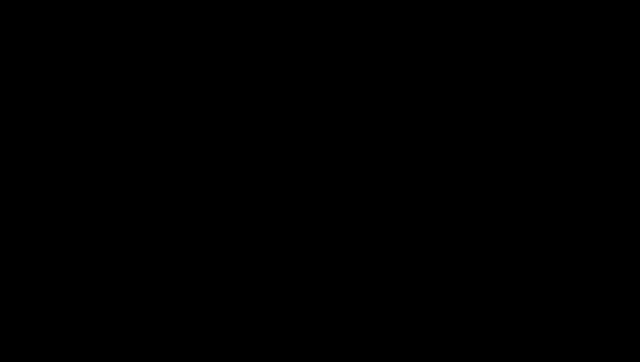
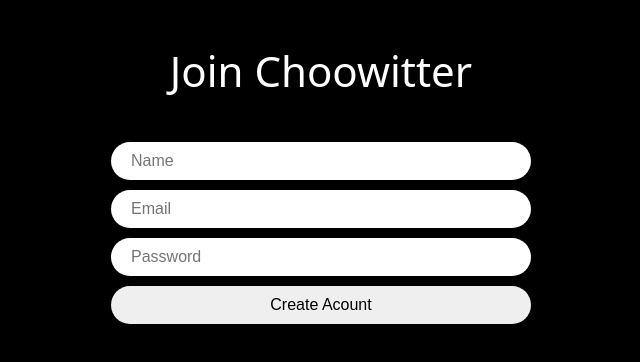
Before and after one commit to Choozii/Choowitter, a React (Vite) app: page /create-account in a window 1280 px wide. Shown: the top 362 px of the page, without its empty margins (319-959 px from the left). Built offline with nearby package versions, Linux system fonts and the light colour scheme.

Commit message:
feat: 회원 가입 기능 추가

```diff
--- a/package.json
+++ b/package.json
@@ -11,6 +11,7 @@
   },
   "dependencies": {
     "@types/styled-components": "^5.1.34",
+    "firebase": "^10.1.0",
     "react": "^18.2.0",
     "react-dom": "^18.2.0",
     "react-router-dom": "^6.14.2",
--- a/src/App.tsx
+++ b/src/App.tsx
@@ -3,10 +3,19 @@
 import Home from "./routes/home";
 import Profile from "./routes/profile";
 import Login from "./routes/login";
-import CreateAccount from "./routes/createAccount";
+import LoadingScreen from "./components/loading-screen";
+import CreateAccount from "./routes/create-account";
 import { createGlobalStyle } from "styled-components";
 import reset from "styled-reset";
+import { useEffect, useState } from "react";
+import { auth } from "./firebase";
+import styled from "styled-components";
 
+const Wrapper = styled.div`
+  height: 100vh;
+  display: flex;
+  justify-content: center;
+`;
 const router = createBrowserRouter([
   {
     path: "/",
@@ -45,11 +54,22 @@
 }
 `;
 function App() {
+  const [isLoading, setIsLoading] = useState(true);
+
+  const init = async () => {
+    await auth.authStateReady();
+    setIsLoading(false);
+  };
+
+  useEffect(() => {
+    init();
+  }, []);
+
   return (
-    <>
+    <Wrapper>
       <GlobalStyles />
-      <RouterProvider router={router} />
-    </>
+      {isLoading ? <LoadingScreen /> : <RouterProvider router={router} />}
+    </Wrapper>
   );
 }
 
--- a/src/components/layout.tsx
+++ b/src/components/layout.tsx
@@ -1,6 +1,6 @@
 import { Outlet } from "react-router-dom";
 
-const layout = () => {
+const Layout = () => {
   return (
     <>
       <Outlet />
@@ -8,4 +8,4 @@
   );
 };
 
-export default layout;
+export default Layout;
--- /dev/null
+++ b/src/components/loading-screen.tsx
@@ -0,0 +1,22 @@
+import { styled } from "styled-components";
+
+const Wrapper = styled.div`
+  height: 100vh;
+  display: flex;
+  justify-content: center;
+  align-items: center;
+`;
+
+const Text = styled.span`
+  font-size: 24px;
+`;
+
+const LoadingScreen = () => {
+  return (
+    <Wrapper>
+      <Text>Loading....</Text>
+    </Wrapper>
+  );
+};
+
+export default LoadingScreen;
--- /dev/null
+++ b/src/firebase.ts
@@ -0,0 +1,15 @@
+import { initializeApp } from "firebase/app";
+import { getAuth } from "firebase/auth";
+
+const firebaseConfig = {
+  apiKey: "AIzaSyACBmEJqRujJMzR-cShBmduiTeQxTgVk1I",
+  authDomain: "choowitter-40cad.firebaseapp.com",
+  projectId: "choowitter-40cad",
+  storageBucket: "choowitter-40cad.appspot.com",
+  messagingSenderId: "401281933255",
+  appId: "1:401281933255:web:a824bdbf66acc13dd843e2",
+};
+
+const app = initializeApp(firebaseConfig);
+
+export const auth = getAuth(app);
--- /dev/null
+++ b/src/routes/create-account.tsx
@@ -0,0 +1,128 @@
+import styled from "styled-components";
+import { useState } from "react";
+import { createUserWithEmailAndPassword, updateProfile } from "firebase/auth";
+import { auth } from "../firebase";
+import { useNavigate } from "react-router-dom";
+
+const Wapper = styled.div`
+  height: 100%;
+  display: flex;
+  flex-direction: column;
+  align-items: center;
+  width: 420px;
+  padding: 50px 0px;
+`;
+
+const Form = styled.form`
+  margin-top: 50px;
+  margin-bottom: 10px;
+  display: flex;
+  flex-direction: column;
+  gap: 10px;
+  width: 100%;
+`;
+
+const Input = styled.input`
+  padding: 10px 20px;
+  border-radius: 50px;
+  border: none;
+  width: 100%;
+  font-size: 16px;
+
+  &[type="submit"] {
+    cursor: pointer;
+    &:hover {
+      opacity: 0.8;
+    }
+  }
+`;
+
+const Title = styled.h1`
+  font-size: 42px;
+`;
+
+const Error = styled.span`
+font-weight : 600,
+color : tomato;`;
+
+const CreateAccount = () => {
+  const navigate = useNavigate();
+  const [isLoading, setIsLoading] = useState(false);
+  const [name, setName] = useState("");
+  const [email, setEmail] = useState("");
+  const [error, setError] = useState("");
+  const [password, setPassword] = useState("");
+
+  const onChange = (e: React.ChangeEvent<HTMLInputElement>) => {
+    const {
+      target: { name, value },
+    } = e;
+
+    if (name === "name") {
+      setName(value);
+    } else if (name === "email") {
+      setEmail(value);
+    } else if (name === "password") {
+      setPassword(value);
+    }
+  };
+
+  const onSubmit = async (e: React.FormEvent<HTMLFormElement>) => {
+    e.preventDefault();
+
+    try {
+      setIsLoading(true);
+
+      if (isLoading || name === "" || email === "" || password === "") {
+        return;
+      }
+      const credentials = await createUserWithEmailAndPassword(
+        auth,
+        email,
+        password,
+      );
+      await updateProfile(credentials.user, { displayName: name });
+      navigate("/");
+    } catch (e) {
+      setError("");
+    } finally {
+      setIsLoading(false);
+    }
+  };
+
+  return (
+    <Wapper>
+      <Title>Join Choowitter</Title>
+      <Form onSubmit={onSubmit}>
+        <Input
+          onChange={onChange}
+          name="name"
+          placeholder="Name"
+          type="text"
+          required
+        />
+        <Input
+          onChange={onChange}
+          name="email"
+          placeholder="Email"
+          type="email"
+          required
+        />
+        <Input
+          onChange={onChange}
+          name="password"
+          placeholder="Password"
+          type="password"
+          required
+        />
+        <Input
+          type="submit"
+          value={isLoading ? "Loading..." : "Create Acount"}
+        />
+      </Form>
+      {error ? <Error>{error}</Error> : null}
+    </Wapper>
+  );
+};
+
+export default CreateAccount;
--- a/src/routes/createAccount.tsx
+++ /dev/null
@@ -1,5 +0,0 @@
-const createAccount = () => {
-  return <div></div>;
-};
-
-export default createAccount;
--- a/src/routes/home.tsx
+++ b/src/routes/home.tsx
@@ -1,5 +1,5 @@
-const home = () => {
+const Home = () => {
   return <div>home</div>;
 };
 
-export default home;
+export default Home;
--- a/src/routes/login.tsx
+++ b/src/routes/login.tsx
@@ -1,5 +1,5 @@
-const login = () => {
+const Login = () => {
   return <div>login</div>;
 };
 
-export default login;
+export default Login;
--- a/src/routes/profile.tsx
+++ b/src/routes/profile.tsx
@@ -1,5 +1,5 @@
-const profile = () => {
+const Profile = () => {
   return <div>profile</div>;
 };
 
-export default profile;
+export default Profile;
```
Also changed, not shown: 1 other file (tests, documents, lock files or other folders).
